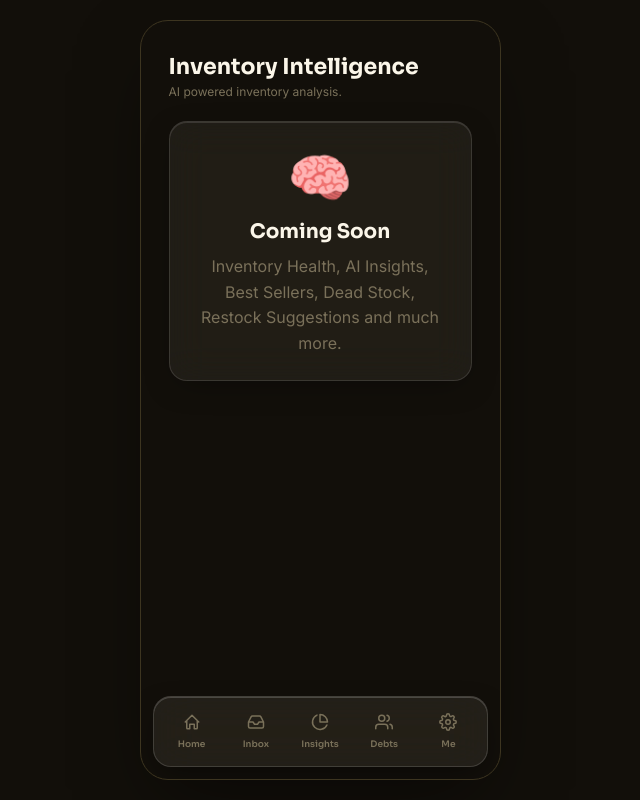
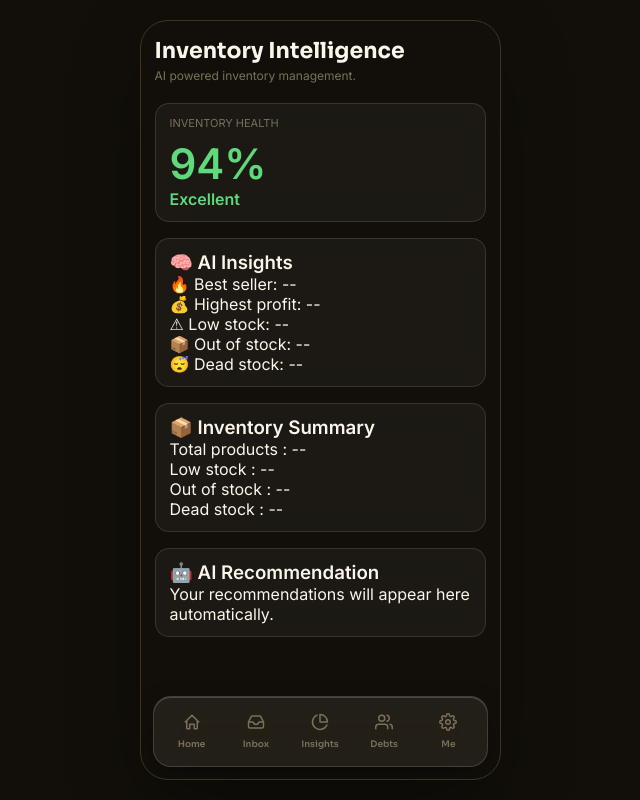
Before and after one commit to bred9702-svg/Duka-app-fin, a React (Vite) app: page /inventory in a window 1280 px wide. Shown: the whole page, without its empty margins (320-960 px from the left). Built offline with nearby package versions, Linux system fonts and the light colour scheme; no server answers; the database is empty.

Commit message:
Refactor InventoryInsightsScreen layout and content

```diff
--- a/src/screens/InventoryInsightsScreen.jsx
+++ b/src/screens/InventoryInsightsScreen.jsx
@@ -1,11 +1,12 @@
-import ScreenContainer from '../components/layout/ScreenContainer'
+import Card from '../components/ui/Card'
 
 export default function InventoryInsightsScreen() {
   return (
-    <ScreenContainer>
     <div
       style={{
-          padding: '16px 14px 24px',
+        flex: 1,
+        width: '100%',
+        padding: '16px 14px 20px',
       }}
     >
       <h1
@@ -24,49 +25,76 @@ export default function InventoryInsightsScreen() {
         style={{
           color: 'var(--text-low)',
           fontSize: 12,
-            marginBottom: 22,
+          marginBottom: 20,
         }}
       >
-          AI powered inventory analysis.
+        AI powered inventory management.
       </p>
 
-        <div
-          className="glass-card"
+      <Card style={{ marginBottom: 16 }}>
+        <p
           style={{
-            padding: 24,
-            textAlign: 'center',
+            fontSize: 11,
+            color: 'var(--text-low)',
+            marginBottom: 8,
           }}
         >
-          <div
+          INVENTORY HEALTH
+        </p>
+
+        <h1
           style={{
-              fontSize: 52,
-              marginBottom: 10,
+            fontSize: 42,
+            margin: 0,
+            color: '#5FD97A',
           }}
         >
-            🧠
-          </div>
-
-          <h2
-            style={{
-              fontFamily: 'var(--font-display)',
-              fontSize: 20,
-              marginBottom: 10,
-            }}
-          >
-            Coming Soon
-          </h2>
+          94%
+        </h1>
 
         <p
           style={{
-              color: 'var(--text-low)',
-              lineHeight: 1.6,
+            color: '#5FD97A',
+            fontWeight: 600,
           }}
         >
-            Inventory Health, AI Insights, Best Sellers,
-            Dead Stock, Restock Suggestions and much more.
+          Excellent
         </p>
+      </Card>
+
+      <Card style={{ marginBottom: 16 }}>
+        <h3>🧠 AI Insights</h3>
+
+        <p>🔥 Best seller: --</p>
+
+        <p>💰 Highest profit: --</p>
+
+        <p>⚠ Low stock: --</p>
+
+        <p>📦 Out of stock: --</p>
+
+        <p>😴 Dead stock: --</p>
+      </Card>
+
+      <Card style={{ marginBottom: 16 }}>
+        <h3>📦 Inventory Summary</h3>
+
+        <p>Total products : --</p>
+
+        <p>Low stock : --</p>
+
+        <p>Out of stock : --</p>
+
+        <p>Dead stock : --</p>
+      </Card>
+
+      <Card>
+        <h3>🤖 AI Recommendation</h3>
+
+        <p>
+          Your recommendations will appear here automatically.
+        </p>
+      </Card>
     </div>
-      </div>
-    </ScreenContainer>
   )
 }
```
Lines whose indentation alone changed are shown as unchanged.
